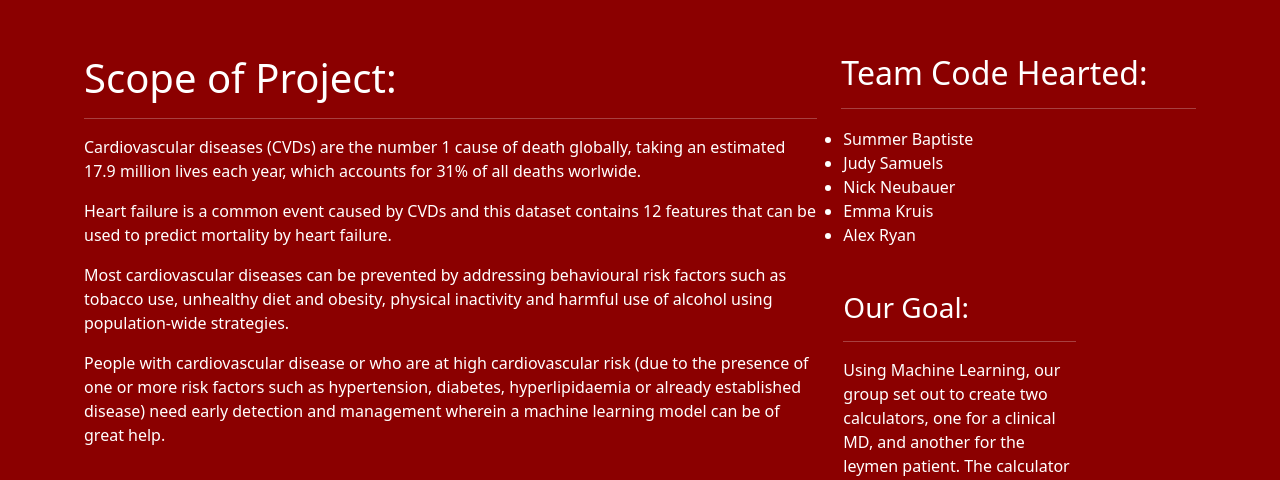
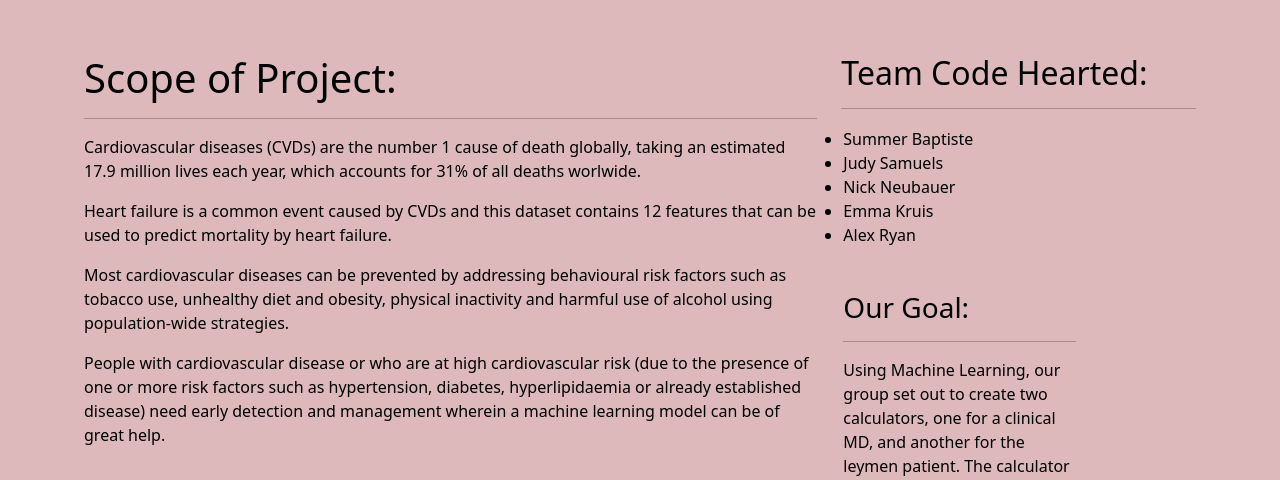
Before and after one commit to njneubauer/code_hearted, a Flask app: page / in a window 1280 px wide. Shown: the part 64-544 px from the top of the page. Run offline with Flask 2, Linux system fonts and the light colour scheme.

Commit message:
color change

```diff
--- a/static/style.css
+++ b/static/style.css
@@ -3,8 +3,8 @@ div {
 }
 
 body {
-    background-color: #8B0000;
-    color: white;
+    background-color: #ddb9bb;
+    color: black;
 }
 
 a.nav-link:link
```
